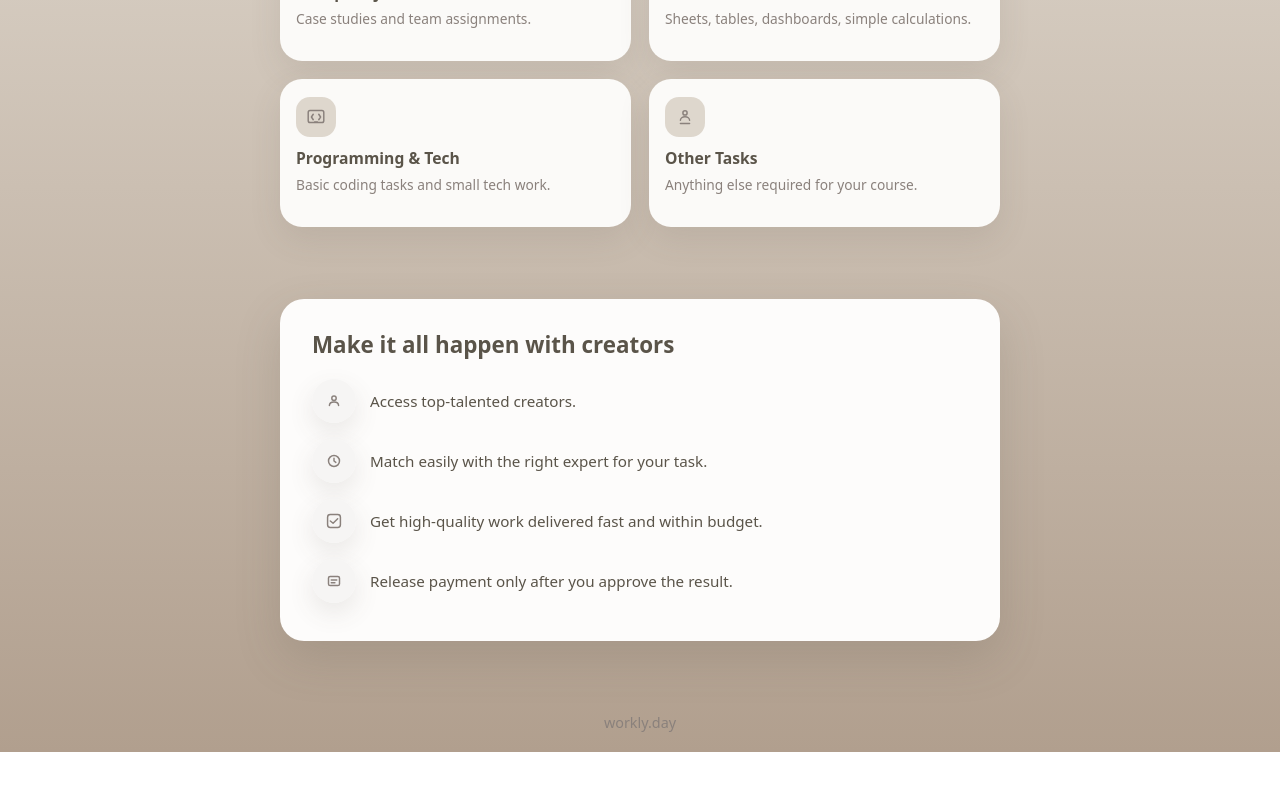
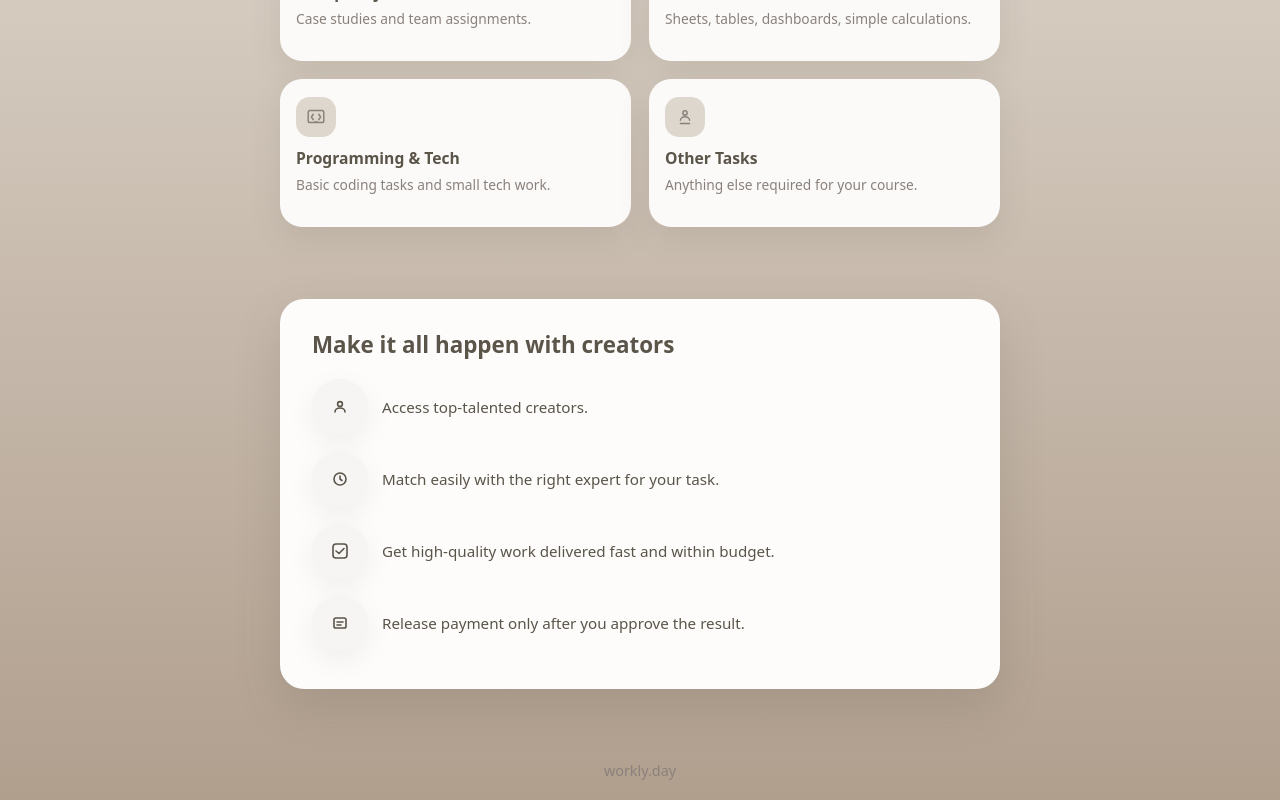
Before and after one commit to SEBRAHEIM/workly-landing, a Next.js app: page / in a window 1280 px wide. Shown: the part 662-1462 px from the top of the page. Before the commit the page ends 1414 px from the top, so only its background shows below. Built offline with nearby package versions, Linux system fonts and the light colour scheme.

Commit message:
Soften creators icons: equal circular badges

```diff
--- a/styles/globals.css
+++ b/styles/globals.css
@@ -357,3 +357,28 @@ button {
     max-width: 960px;
   }
 }
+
+/* === Soft equal circles for creators icons === */
+.creators-section .creator-icon {
+  width: 56px;
+  height: 56px;
+  border-radius: 999px;
+  background: var(--sand-1);
+  box-shadow: 0 10px 30px rgba(0, 0, 0, 0.06);
+  display: inline-flex;
+  align-items: center;
+  justify-content: center;
+}
+
+/* SVG inside the circle: calm, clean strokes */
+.creators-section .creator-icon svg {
+  width: 24px;
+  height: 24px;
+  stroke: var(--sand-5);
+  fill: none;
+  stroke-width: 1.6;
+}
+
+.creators-section .creator-icon svg * {
+  stroke: var(--sand-5);
+}
```
